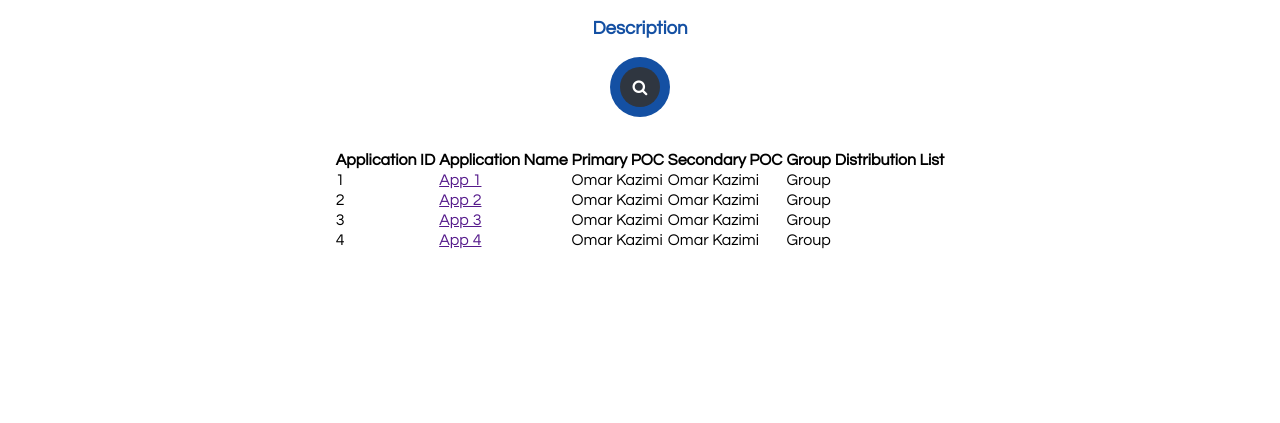
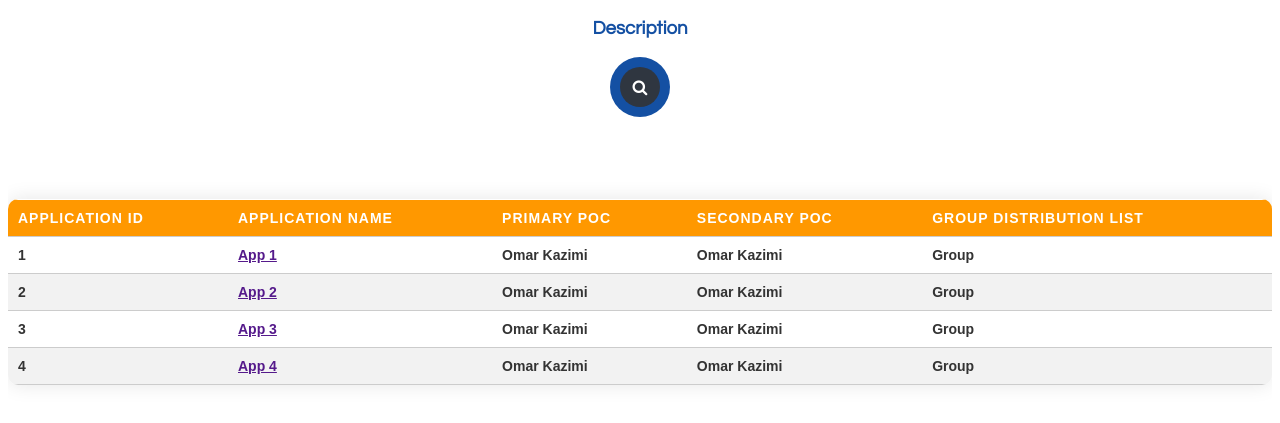
Before and after one commit to okazimi/okazimi.github.io, a plain HTML site: page index.html in a window 1280 px wide. Shown: the part 57-480 px from the top of the page. Drawn offline with nearby package versions, Linux system fonts and the light colour scheme.

Commit message:
Update styles.css

```diff
--- a/styles.css
+++ b/styles.css
@@ -56,3 +56,44 @@ h1, h3 {
 .fa-search {
      color: white
 }
+
+  table {
+    border-collapse: collapse;
+    width: 100%;
+    color: #333;
+    font-family: Arial, sans-serif;
+    font-size: 14px;
+    text-align: left;
+    border-radius: 10px;
+    overflow: hidden;
+    box-shadow: 0 0 20px rgba(0, 0, 0, 0.1);
+    margin: auto;
+    margin-top: 50px;
+    margin-bottom: 50px;
+  }
+
+table th {
+  background-color: #ff9800;
+  color: #fff;
+  font-weight: bold;
+  padding: 10px;
+  text-transform: uppercase;
+  letter-spacing: 1px;
+  border-top: 1px solid #fff;
+  border-bottom: 1px solid #ccc;
+}
+
+table tr:nth-child(even) td {
+  background-color: #f2f2f2;
+}
+
+table tr:hover td {
+  background-color: #ffedcc;
+}
+
+table td {
+  background-color: #fff;
+  padding: 10px;
+  border-bottom: 1px solid #ccc;
+  font-weight: bold;
+}
```
